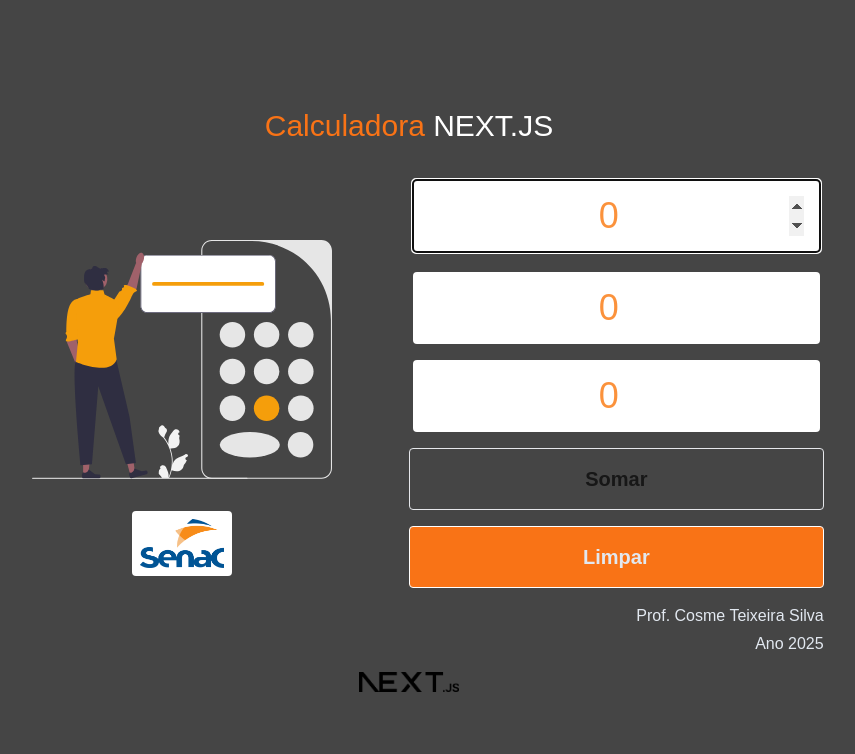
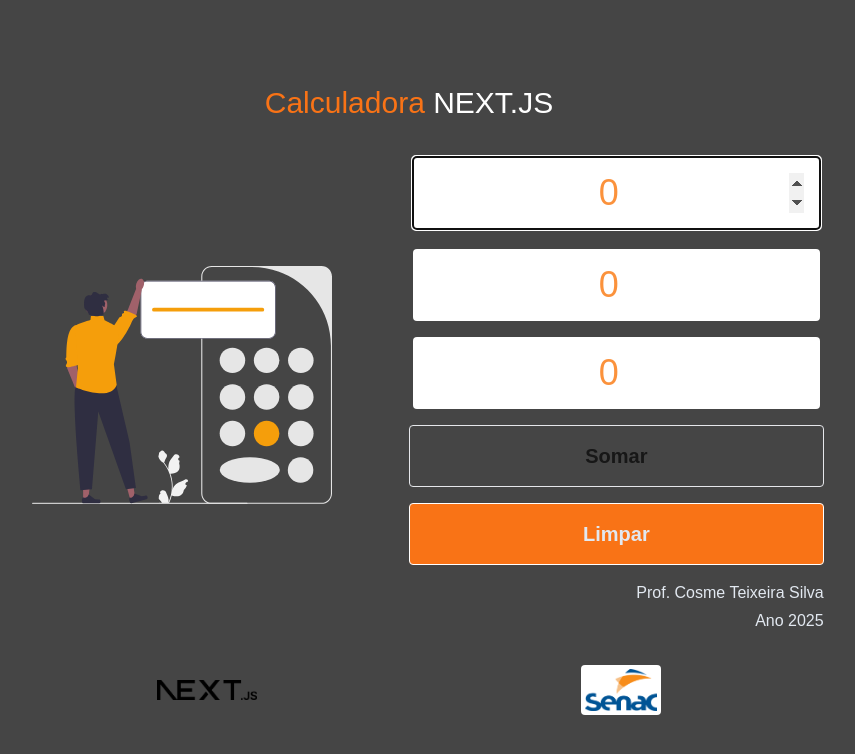
Before and after one commit to cosmeTeixeiraSilva/calculadoraNextJS, a Next.js app: page / in a window 1280 px wide. Shown: the top 754 px of the page, without its empty margins (231-1086 px from the left). Built offline with nearby package versions, Linux system fonts and the light colour scheme.

Commit message:
responsividade

```diff
--- a/app/_components/ladoesquerdo.tsx
+++ b/app/_components/ladoesquerdo.tsx
@@ -10,14 +10,6 @@
         height={300}
         alt="Picture of the author"
       />
-
-      <Image
-        src="/Senac_logo.svg.png"
-        alt="Descrição da imagem"
-        width={100}
-        height={100}
-        className="bg-white rounded p-2 shadow-orange-50"
-      />
     </div>
   );
 }
--- a/app/page.tsx
+++ b/app/page.tsx
@@ -5,21 +5,38 @@
 import Image from "next/image";
 export default function Home() {
   return (
-    <div className="flex flex-col sm:w-2/3 mx-auto h-screen w-screen text-center justify-center p-3">
-      <label className="text-orange-500 text-xl sm:text-3xl  text-center my-4 ">
+    <div className="flex flex-col sm:w-2/3 mx-auto h-screen w-screen text-center justify-center p-3 space-y-4">
+      <Image
+        src="/Senac_logo.svg.png" // Caminho da imagem
+        alt="Descrição da Imagem"
+        width={80} // Largura da imagem
+        height={60} // Altura da imagem
+        className="text-center  mx-auto my-4 sm:hidden "
+      />
+      <label className="text-orange-500 text-xl sm:text-3xl  text-center my-4 hidden sm:block">
         Calculadora <span className="text-white">NEXT.JS</span>{" "}
       </label>
-      <div className="flex  items-center justify-center  sm:space-y-4  sm:mx-auto sm:gap-x-10 bg-[#454545]">
+
+      <div className="flex  items-center justify-center space-y-2 sm:space-y-4  sm:mx-auto sm:gap-x-10 bg-[#454545]">
         <LadoEsquerdo />
         <LadoDireito />
       </div>
+      <div className="flex items-center justify-around">
         <Image
           src="/iconNextJs.png" // Caminho da imagem
           alt="Descrição da Imagem"
           width={100} // Largura da imagem
-        height={100} // Altura da imagem
+          height={30} // Altura da imagem
           className="text-center  mx-auto my-4"
         />
+        <Image
+          src="/Senac_logo.svg.png" // Caminho da imagem
+          alt="Descrição da Imagem"
+          width={80} // Largura da imagem
+          height={60} // Altura da imagem
+          className="text-center  mx-auto my-4 hidden sm:block bg-white p-1 rounded"
+        />
+      </div>
     </div>
   );
 }
```
Lines whose indentation alone changed are shown as unchanged.
